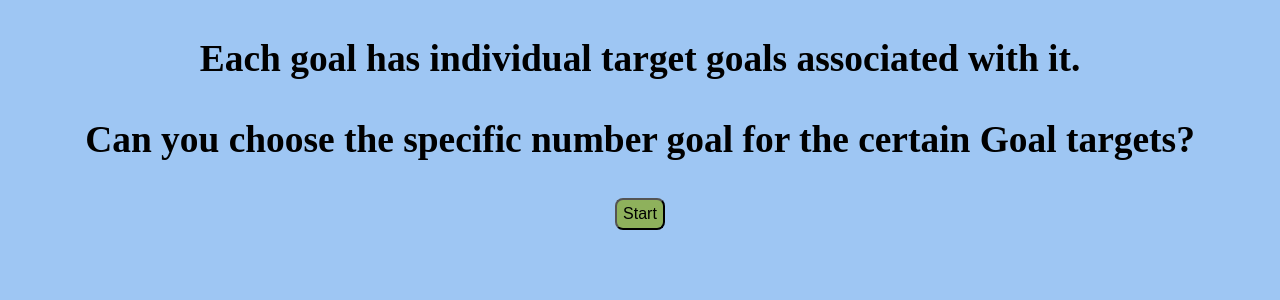
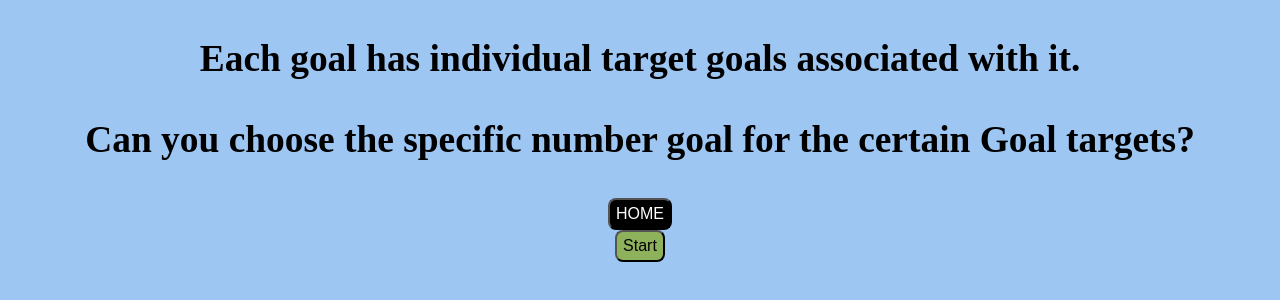
Before and after one commit to Abbby1007/Girls-Who-Code-Hackathon, a plain HTML site: page QuestionOne.html in a window 1280 px wide. Drawn offline with Linux system fonts and the light colour scheme.

Commit message:
add Home Button

```diff
--- a/QuestionOne.html
+++ b/QuestionOne.html
@@ -11,6 +11,7 @@
         <div>
 
             <div id="Instructions"> <h3> Each goal has individual target goals associated with it. </h3> <h3>  Can you choose the specific number goal for the certain Goal targets? </h3> </div>
+            <a href="index.html"><button> HOME </button> </a>
             <button id="startBtn" onclick="first()"> Start </button>
             <div id="round"></div>
             <div id="Question"></div> <br>
```
